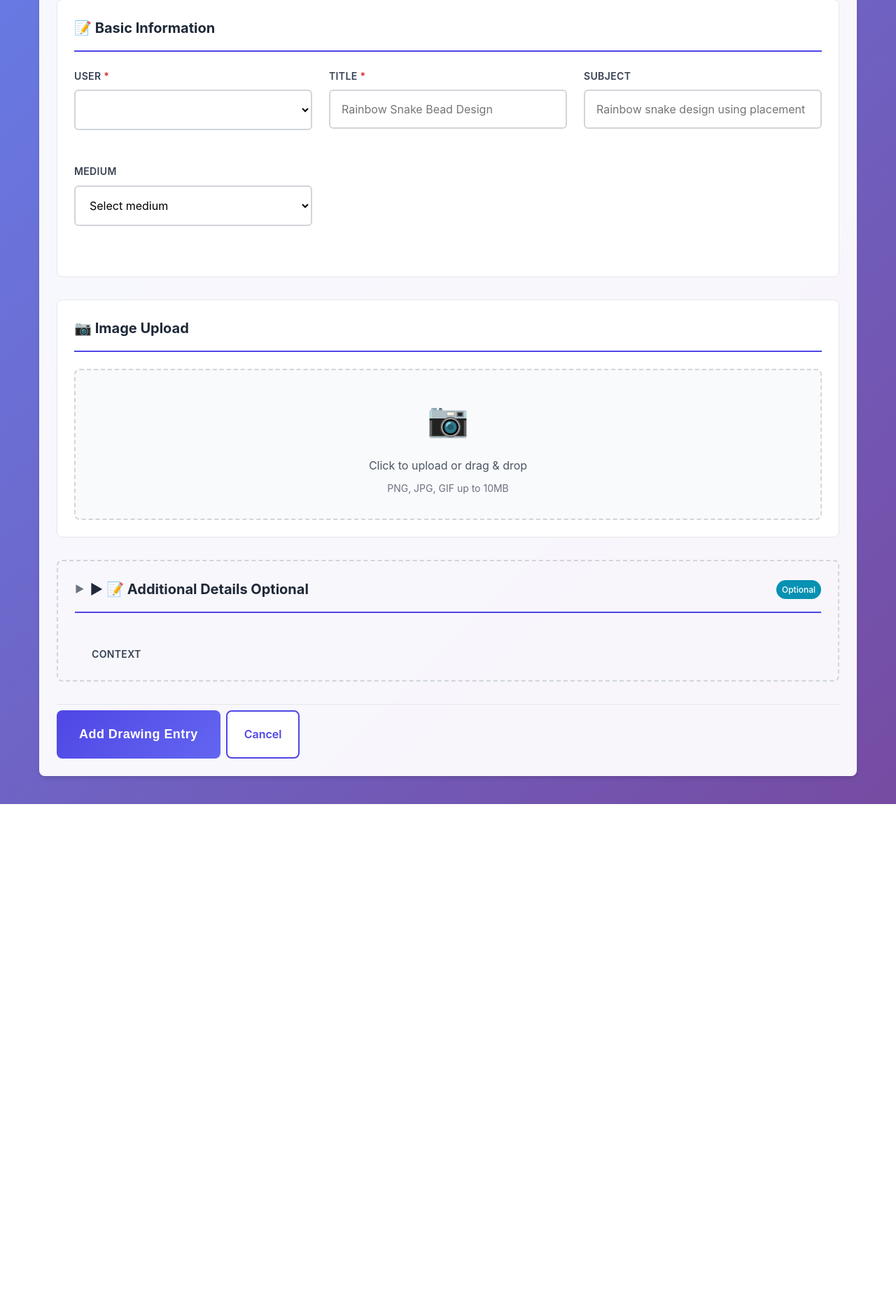
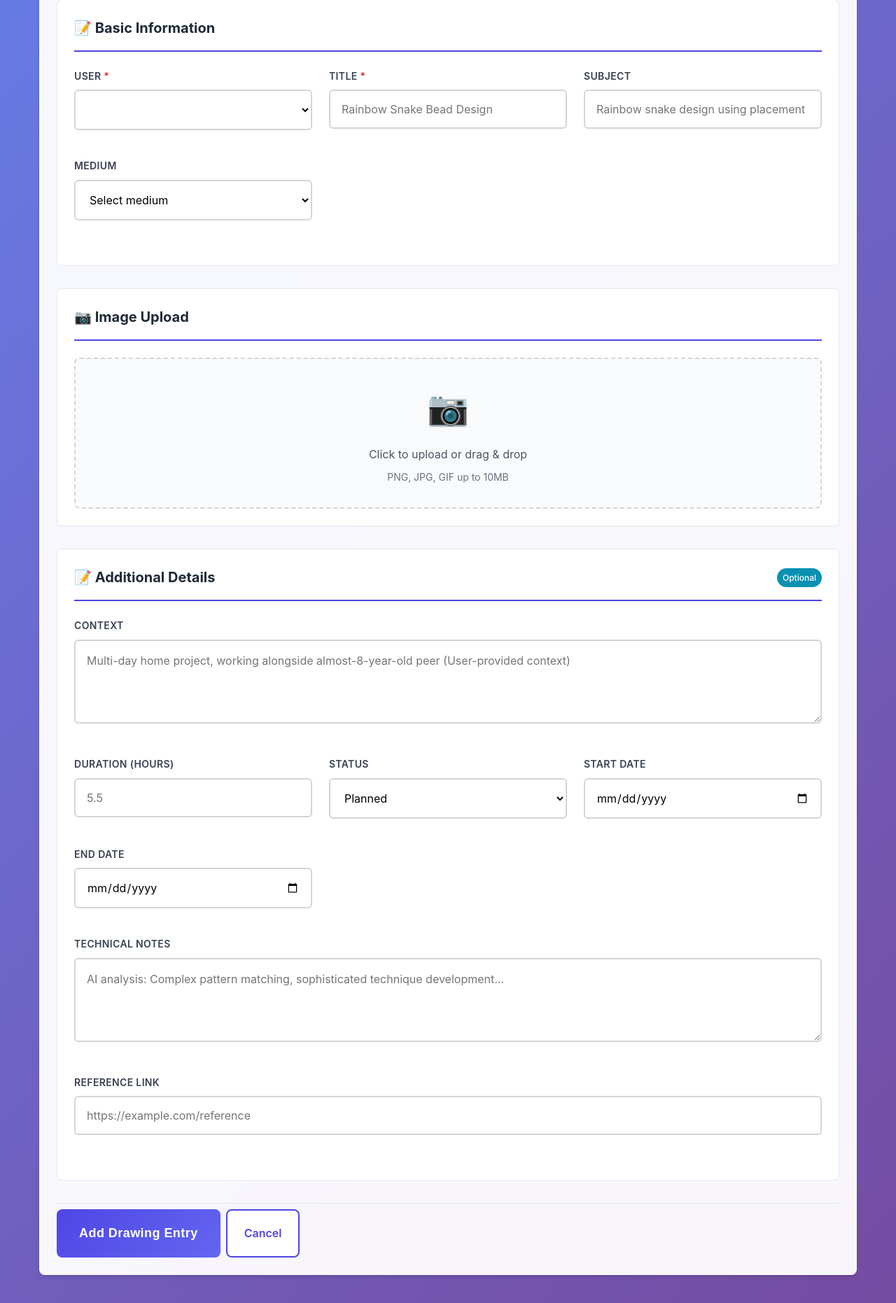
Before and after one commit to dkuehlwein/progress_tracker, a FastAPI app: page /web/drawing/add in a window 1280 px wide. Shown: the part 250-2112 px from the top of the page at 70% size. Before the commit the page ends 1399 px from the top, so only its background shows below. Run offline with FastAPI, Linux system fonts and the light colour scheme; lists and menus that the app fills with data are empty.

Commit message:
feat: Update form sections and enhance note display in drawing templates and server logic

```diff
--- a/main_app/web/static/styles.css
+++ b/main_app/web/static/styles.css
@@ -1716,7 +1716,7 @@ body {
 }
 
 .form-group {
-    margin-bottom: var(--spacing-lg);
+    margin-bottom: var(--spacing-md);
 }
 
 .form-label {
--- a/main_app/web/templates/add_drawing.html
+++ b/main_app/web/templates/add_drawing.html
@@ -64,13 +64,12 @@
             </div>
         </div>
 
-        <div class="form-section optional">
-            <div class="form-section-title toggle-section">
-                <span class="toggle-icon">▶</span>
+        <div class="form-section">
+            <div class="form-section-title">
                 📝 Additional Details
                 <span class="optional-badge">Optional</span>
             </div>
-            <div class="collapsible-content">
+            <div class="form-content">
                 <div class="form-grid">
                     <div class="form-group full-width">
                         <label for="context" class="form-label">Context</label>
@@ -173,20 +172,5 @@ function previewImage(file) {
     reader.readAsDataURL(file);
 }
 
-// Collapsible sections
-document.querySelectorAll('.toggle-section').forEach(section => {
-    section.addEventListener('click', function() {
-        const content = this.nextElementSibling;
-        const icon = this.querySelector('.toggle-icon');
-
-        if (content.style.display === 'none' || content.style.display === '') {
-            content.style.display = 'block';
-            icon.textContent = '▼';
-        } else {
-            content.style.display = 'none';
-            icon.textContent = '▶';
-        }
-    });
-});
 </script>
 {% endblock %}
--- a/main_app/web/templates/drawing.html
+++ b/main_app/web/templates/drawing.html
@@ -140,7 +140,8 @@
                             <p><strong>Context (User):</strong> {{ entry.context }}</p>
                             {% endif %}
                             {% if entry.technical_notes %}
-                            <p><strong>Technical Notes (AI Analysis):</strong> {{ entry.technical_notes }}</p>
+                            <p><strong>Technical Notes (AI Analysis):</strong></p>
+                            <div class="markdown-content">{{ entry.technical_notes|markdown|safe }}</div>
                             {% endif %}
                         </td>
                     </tr>
```
Also changed, not shown: main_app/web/templates/edit_drawing.html (+3 -19 lines), mcp_bridge/server.py (+9 -9 lines).
